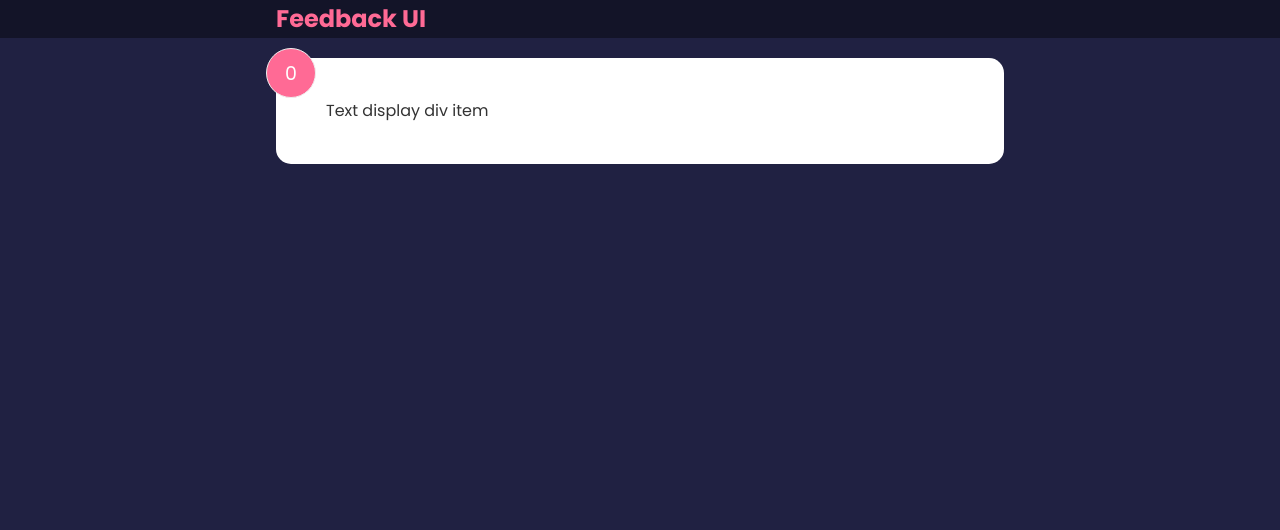
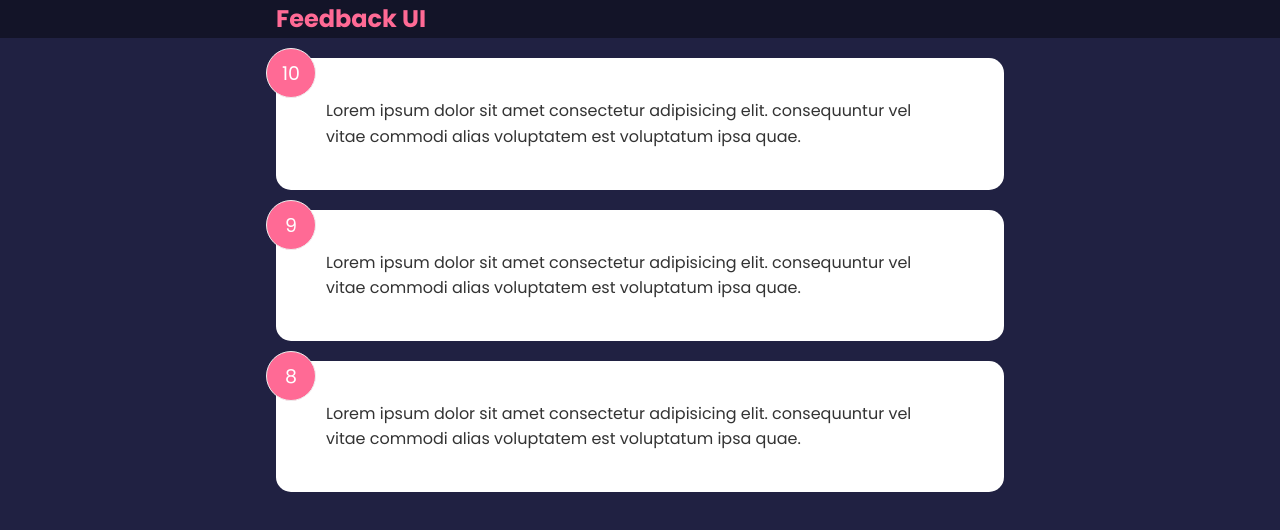
Before and after one commit to MuhammadHamzaAmir/feedback-app, a React (Create React App) app: page / in a window 1280 px wide. Shown: the top 530 px of the page. Built offline with nearby package versions, Linux system fonts and the light colour scheme; the HTML template or start-up script is replaced by a standard one.

Commit message:
Feedback list is created

```diff
--- a/src/App.js
+++ b/src/App.js
@@ -1,12 +1,18 @@
 import Header from "./components/Header";
-import FeedbackItem from "./components/FeedbackItem";
+import FeedbackList from "./components/FeedbackList";
+import FeedbackData from "./data/FeedbackData";
+import { useState } from "react";
+
 
 function App() {
+
+    const [feedback, setFeedback] = useState(FeedbackData);
+
     return (
         <>
             <Header />
             <div className="container">
-        <FeedbackItem />
+                <FeedbackList feedback={feedback} />
             </div>
         </>
     );
--- a/src/components/FeedbackItem.jsx
+++ b/src/components/FeedbackItem.jsx
@@ -1,14 +1,12 @@
 import {useState} from 'react';
 
-function FeedbackItem() {
+function FeedbackItem(props) {
 
-    const [rating, setRating] = useState(0);
-    const [text, setText] = useState("Text display div item ");
 
   return (
     <div className="card">
-        <div className="num-display">{rating}</div>
-        <div className="text-display">{text}</div>
+        <div className="num-display">{props.feedback.rating}</div>
+        <div className="text-display">{props.feedback.text}</div>
     </div>
   )
 }
--- /dev/null
+++ b/src/components/FeedbackList.jsx
@@ -0,0 +1,18 @@
+import FeedbackItem from "./FeedbackItem";
+
+function FeedbackList(props) {
+    if (!props.feedback || props.feedback.length === 0) {
+        return <div>No feedback yet</div>
+    }
+    return (
+      <>
+      <div className="feedback-list">
+        {props.feedback.map(feedback => (
+            <FeedbackItem key={feedback.id} feedback={feedback} />
+        ))}
+        </div>
+      </>
+    );
+}
+
+export default FeedbackList;
--- /dev/null
+++ b/src/data/FeedbackData.js
@@ -0,0 +1,19 @@
+const FeedbackData = [
+  {
+    id: 1,
+    rating: 10,
+    text: 'Lorem ipsum dolor sit amet consectetur adipisicing elit. consequuntur vel vitae commodi alias voluptatem est voluptatum ipsa quae.',
+  },
+  {
+    id: 2,
+    rating: 9,
+    text: 'Lorem ipsum dolor sit amet consectetur adipisicing elit. consequuntur vel vitae commodi alias voluptatem est voluptatum ipsa quae.',
+  },
+  {
+    id: 3,
+    rating: 8,
+    text: 'Lorem ipsum dolor sit amet consectetur adipisicing elit. consequuntur vel vitae commodi alias voluptatem est voluptatum ipsa quae.',
+  },
+]
+
+export default FeedbackData
```
Lines whose indentation alone changed are shown as unchanged.
